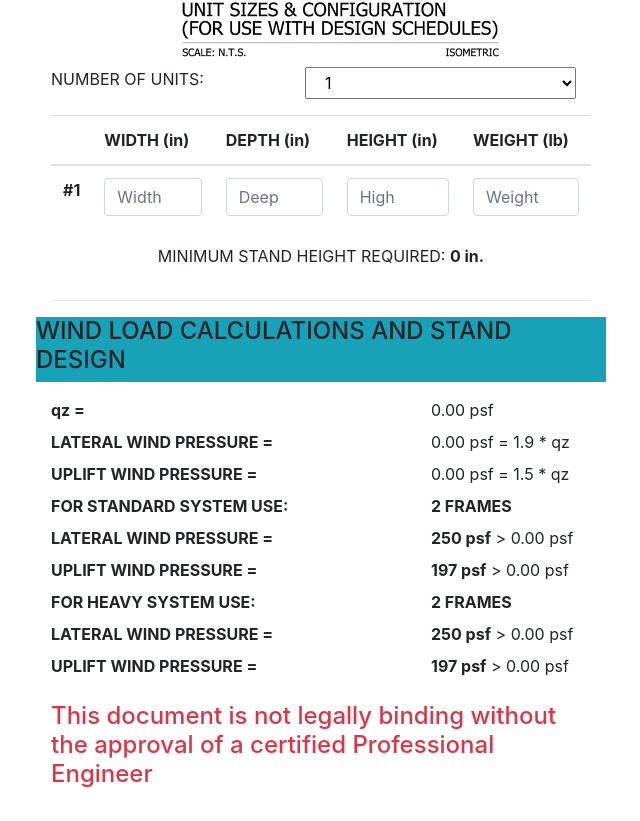
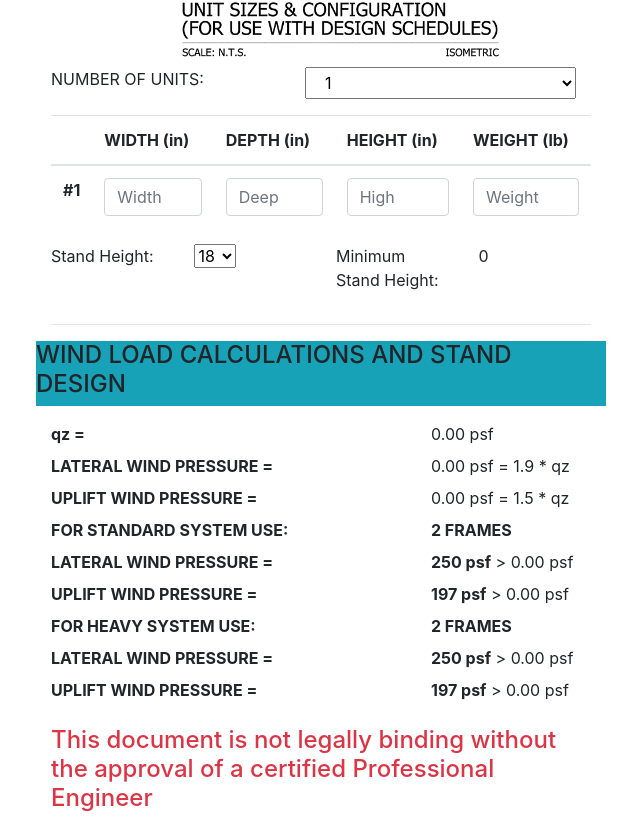
Before and after one commit to acuba001/F-L-A-C-Aluminum-Stand-Design-NOA, a React (Create React App) app: page / in a window 1280 px wide. Shown: the part 1633-2454 px from the top of the page, without its empty margins (319-959 px from the left). Before the commit the page ends 2430 px from the top, so only its background shows below. Built offline with nearby package versions, Linux system fonts and the light colour scheme.

Commit message:
Added stand height variability feature.

```diff
--- a/package.json
+++ b/package.json
@@ -9,7 +9,7 @@
     "classnames": "^2.2.6",
     "react": "^16.12.0",
     "react-dom": "^16.12.0",
-    "react-scripts": "3.3.0",
+    "react-scripts": "^3.3.0",
     "serialize-javascript": "^2.1.1"
   },
   "scripts": {
--- a/src/components/designs/ACAluminumStand/ACAluminumStand.js
+++ b/src/components/designs/ACAluminumStand/ACAluminumStand.js
@@ -17,7 +17,7 @@ export default class ACAluminumStand extends Component {
     exposureCategory: "C",
     totalRoofHeight: 0,
     maxUnitHeight: 0,
-    minStandHeight: 0,
+    standHeight: 18,
     totalTopArea: 0,
     totalFrontArea: 0,
     overlay1: false,
@@ -32,8 +32,8 @@ export default class ACAluminumStand extends Component {
     this.setState({maxUnitHeight: newHeight})
   }
 
-  updateMinStandHeight = (newHeight) => {
-    this.setState({minStandHeight: newHeight})
+  updateStandHeight = (newHeight) => {
+    this.setState({standHeight: newHeight})
   }
 
   updateTotalTopArea = (newArea) => {
@@ -65,7 +65,7 @@ export default class ACAluminumStand extends Component {
       exposureCategory,
       totalRoofHeight,
       maxUnitHeight,
-      minStandHeight,
+      standHeight,
       totalTopArea,
       totalFrontArea,
       overlay1,
@@ -119,7 +119,7 @@ export default class ACAluminumStand extends Component {
               <hr/>
               <UnitsSpecifications
                 updateMaxUnitHeight={this.updateMaxUnitHeight}
-                updateMinStandHeight={this.updateMinStandHeight}
+                updateStandHeight={this.updateStandHeight}
                 updateTotalTopArea={this.updateTotalTopArea}
                 updateTotalFrontArea={this.updateTotalFrontArea}
               />
@@ -129,7 +129,7 @@ export default class ACAluminumStand extends Component {
                 exposureCategory={exposureCategory}
                 totalRoofHeight={totalRoofHeight}
                 maxUnitHeight={maxUnitHeight}
-                minStandHeight={minStandHeight}
+                standHeight={standHeight}
                 totalTopArea={totalTopArea}
                 totalFrontArea={totalFrontArea}
               />
--- a/src/components/designs/ACAluminumStand/Unit.js
+++ b/src/components/designs/ACAluminumStand/Unit.js
@@ -10,6 +10,8 @@ export default class Unit extends Component {
     weight: "",
     topAreaGood: true,
     frontAreaGood: true,
+    widthGood: true,
+    deepGood: true,
     highGood: true,
     weightGood: true
   }
@@ -45,8 +47,8 @@ export default class Unit extends Component {
         const frontArea = this.area(e.target.value, high)
         const width = parseFloat(e.target.value)
         this.setState({
-
           width: e.target.value,
+          widthGood: e.target.value === "" || parseFloat(e.target.value) <= 60,
           topAreaGood: topArea < 37.9,
           frontAreaGood: frontArea < 50
         }, () => {
@@ -57,8 +59,8 @@ export default class Unit extends Component {
       } else if(e.target.name === "deep"){
         const topArea = this.area(width, e.target.value)
         this.setState({
-
           deep: e.target.value,
+          deepGood: e.target.value === "" || parseFloat(e.target.value) <= 60,
           topAreaGood: topArea < 37.9
         }, () => {
           this.updateTopArea(topArea)
@@ -88,7 +90,6 @@ export default class Unit extends Component {
     if(width < 60) minHeight = 30
     if(width < 48) minHeight = 24
     if(width < 36) minHeight = 18
-    if(width < 24) minHeight = 14
     const { ind, updateStandHeightMinimum } = this.props
     updateStandHeightMinimum(ind-1, minHeight)
   }
--- a/src/components/designs/ACAluminumStand/UnitsSpecifications.js
+++ b/src/components/designs/ACAluminumStand/UnitsSpecifications.js
@@ -1,4 +1,5 @@
 import React, { Component } from 'react'
+import classnames from 'classnames'
 
 import Unit from './Unit'
 
@@ -8,17 +9,18 @@ export default class UnitsSpecifications extends Component {
 
   state = {
     numberOfUnits: 1,
-    unitTopAreas: [0,0,0,0,0,0,0,0,0,0],
-    unitFrontAreas: [0,0,0,0,0,0,0,0,0,0],
-    unitHeights: [0,0,0,0,0,0,0,0,0,0],
-    unitStandHeightMinimum: [0,0,0,0,0,0,0,0,0,0]
+    unitTopAreas: [0, 0, 0, 0, 0, 0, 0, 0, 0, 0],
+    unitFrontAreas: [0, 0, 0, 0, 0, 0, 0, 0, 0, 0],
+    unitHeights: [0, 0, 0, 0, 0, 0, 0, 0, 0, 0],
+    unitStandHeightMinimum: [0, 0, 0, 0, 0, 0, 0, 0, 0, 0],
+    standHeight: 18
   }
 
   updateTopArea = (ind, topArea) => {
     const { updateTotalTopArea } = this.props
     const { unitTopAreas } = this.state
     unitTopAreas[ind] = topArea
-    const newTotalArea = unitTopAreas.reduce((x,y) => x+y, 0)
+    const newTotalArea = unitTopAreas.reduce((x, y) => x + y, 0)
     this.setState(
       updateTotalTopArea.bind(this, newTotalArea)
     )
@@ -28,9 +30,9 @@ export default class UnitsSpecifications extends Component {
     const { updateTotalFrontArea } = this.props
     const { unitFrontAreas } = this.state
     unitFrontAreas[ind] = frontArea
-    const newArea = unitFrontAreas.reduce((x,y) => x+y, 0)
+    const newArea = unitFrontAreas.reduce((x, y) => x + y, 0)
     this.setState(
-      {unitFrontAreas},
+      { unitFrontAreas },
       updateTotalFrontArea.bind(this, newArea)
     )
   }
@@ -40,25 +42,21 @@ export default class UnitsSpecifications extends Component {
     const { unitHeights } = this.state
     unitHeights[ind] = height
     this.setState(
-      {unitHeights},
+      { unitHeights },
       updateMaxUnitHeight.bind(this, Math.max(...unitHeights))
     )
   }
 
   updateStandHeightMinimum = (i, minHeight) => {
-    const { updateMinStandHeight } = this.props
     const { unitStandHeightMinimum } = this.state
 
     unitStandHeightMinimum[i] = minHeight
-    this.setState(
-      {unitStandHeightMinimum},
-      updateMinStandHeight.bind(this, Math.max(...unitStandHeightMinimum))
-    )
+    this.setState({ unitStandHeightMinimum })
   }
 
   onChangeUnitNum = (e) => {
     const { unitStandHeightMinimum, unitTopAreas, unitFrontAreas } = this.state
-    for(let i = e.target.value; i < 10; i++){
+    for (let i = e.target.value; i < 10; i++) {
       unitStandHeightMinimum[i] = 0
       unitFrontAreas[i] = 0
       unitTopAreas[i] = 0
@@ -70,16 +68,27 @@ export default class UnitsSpecifications extends Component {
     })
   }
 
+  onChangeStandHeight = (e) => {
+    this.setState({standHeight: e.target.value})
+    this.props.updateStandHeight(e.target.value)
+  }
+
   render() {
 
-    const { numberOfUnits, unitTopAreas, unitFrontAreas, unitStandHeightMinimum } = this.state
+    const {
+      numberOfUnits,
+      unitTopAreas,
+      unitFrontAreas,
+      unitStandHeightMinimum,
+      standHeight
+    } = this.state
 
-    const topAreasTotal = unitTopAreas.reduce((x,y)=>x+y, 0)
-    const frontAreasTotal = unitFrontAreas.reduce((x,y)=>x+y, 0)
+    const topAreasTotal = unitTopAreas.reduce((x, y) => x + y, 0)
+    const frontAreasTotal = unitFrontAreas.reduce((x, y) => x + y, 0)
 
     let unitForms = []
 
-    for(let i = 1; i <= numberOfUnits; i++){
+    for (let i = 1; i <= numberOfUnits; i++) {
       unitForms.push(
         <Unit
           key={i}
@@ -91,6 +100,10 @@ export default class UnitsSpecifications extends Component {
         />
       )
     }
+
+    const minStandHeight = Math.max(...unitStandHeightMinimum)
+    const possibleHeights = [18, 24, 30].filter(h => h >= minStandHeight)
+    const minStandClasses = classnames({'text-danger': minStandHeight >= 48})
 
     return (
       <>
@@ -131,13 +144,36 @@ export default class UnitsSpecifications extends Component {
               </tbody>
             </table>
             <div className="row justify-center">
-              { !(topAreasTotal < 37.9) ? <p className="text-danger">The total top areas is too high!</p> : null}
+              {!(topAreasTotal < 37.9) ? <p className="text-danger">The total top areas is too high!</p> : null}
             </div>
             <div className="row justify-center">
-              { !(frontAreasTotal < 50) ? <p className="text-danger">The total front areas is too high!</p> : null}
+              {!(frontAreasTotal < 50) ? <p className="text-danger">The total front areas is too high!</p> : null}
             </div>
             <div className="row justify-content-center">
-              <p>MINIMUM STAND HEIGHT REQUIRED: <b>{Math.max(...unitStandHeightMinimum)} in.</b></p>
+              <div className="col-3">
+                <label htmlFor="standHeight"><p>Stand Height:</p></label>
+              </div>
+              <div className="col-3">
+                <select
+                  className="input-control"
+                  id="standHeight"
+                  value={standHeight || Math.min(...possibleHeights)}
+                  onChange={this.onChangeStandHeight}
+                >
+                  {
+                    possibleHeights.map((h, i) => (
+                      <option key={i} value={h}>{h}</option>
+                    ))
+                  }
+                </select>
+              </div>
+              <div className="col-3">
+                <p>Minimum Stand Height: </p>
+              </div>
+              <div className="col">
+                <p className={minStandClasses}>{ minStandHeight }</p>
+              </div>
+              { minStandHeight >= 48 ? <p className="text-danger">Minimum Height does not comply with NOA</p> : null }
             </div>
           </div>
         </div>
--- a/src/components/designs/ACAluminumStand/WindLoadCalculations.js
+++ b/src/components/designs/ACAluminumStand/WindLoadCalculations.js
@@ -10,10 +10,10 @@ export default class WindLoadCalculations extends Component {
       exposureCategory,
       totalRoofHeight,
       maxUnitHeight,
-      minStandHeight
+      standHeight
     } = this.props
 
-    let Rh = totalRoofHeight + maxUnitHeight/12.0 + minStandHeight/12.0
+    let Rh = totalRoofHeight + maxUnitHeight/12.0 + standHeight/12.0
     let V = ultimateBasicWindSpeed
     let Kd = 0.85
     let Zg = exposureCategory === "C" ? 900 : 700
@@ -36,7 +36,7 @@ export default class WindLoadCalculations extends Component {
   obtainNOA = (lateralWind, upliftWind, NOAData) => {
     const {
       maxUnitHeight,
-      minStandHeight,
+      standHeight,
       totalFrontArea,
       totalTopArea
     } = this.props
@@ -47,8 +47,8 @@ export default class WindLoadCalculations extends Component {
         && NOAData[i].unitHeight >= maxUnitHeight){
 
           for(let j = 0; j < NOAData[i].values.length; j++){
-            let { standHeight } = NOAData[i].values[j]
-            if(standHeight >= minStandHeight){
+            let { standHeight: curStandHeight } = NOAData[i].values[j]
+            if(curStandHeight >= standHeight){
               let { frameValues } = NOAData[i].values[j]
               for(let k = 0; k < frameValues.length; k++){
                 let { frames, lateral, uplift } = frameValues[k]
```
Also changed, not shown: 1 other file (tests, documents, lock files or other folders).
